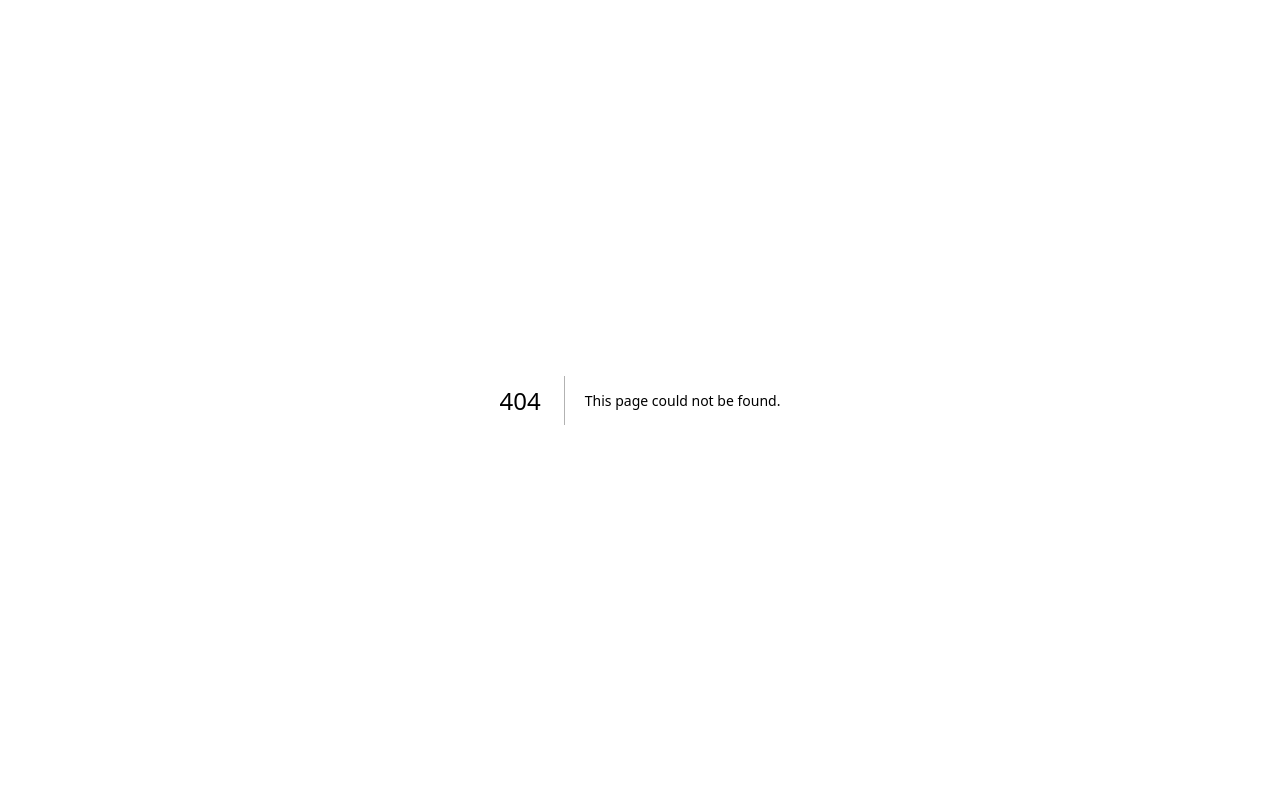
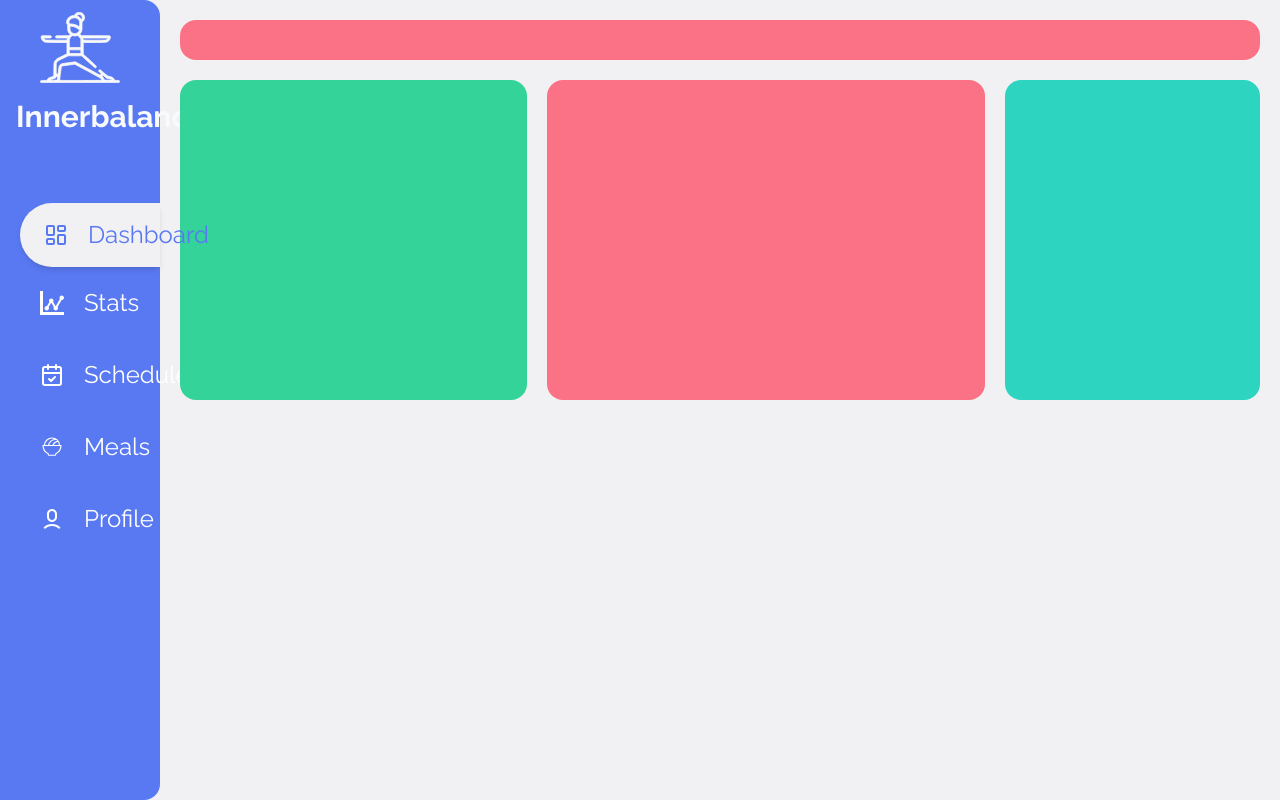
Before and after one commit to rajyavardhanbithale/yoga-trainer-0.1, a Next.js app: page /dashboard in a window 1280 px wide. Before the commit this address had no page. Built offline with nearby package versions, Linux system fonts and the light colour scheme; what tailwindcss-animated would draw is missing.

Commit message:
dashboard

```diff
--- /dev/null
+++ b/src/app/components/Dashboard/Calendar.tsx
@@ -0,0 +1,25 @@
+'use client'
+import { useState } from "react";
+import { DayPicker } from "react-day-picker";
+import "react-day-picker/dist/style.css";
+
+type Prop = {
+    epochTimes: number[];
+};
+
+
+export default function Calendar({ epochTimes }: Prop) {
+    const dates: Array<Date> = epochTimes.map(time => new Date(time));
+    const [selected, setSelected] = useState<Date[]>(dates);
+    return (
+        <>
+            <h1>sdf</h1>
+            <DayPicker
+                mode="multiple"
+                selected={selected}
+
+            />
+
+        </>
+    )
+}
--- /dev/null
+++ b/src/app/components/Dashboard/Dashboard.tsx
@@ -0,0 +1,17 @@
+'use client'
+
+export default function Dashboard(){
+    return(
+        <>
+            <div className="grid grid-cols-12 gap-5 m-5">
+                    <div className="col-span-12 min-h-[5vh] bg-rose-400 rounded-2xl"></div>
+
+                    <div className="col-span-4 min-h-[40vh] bg-emerald-400 rounded-2xl"></div>
+                    <div className="col-span-5 min-h-[40vh] bg-rose-400 rounded-2xl"></div>
+                    <div className="col-span-3 min-h-[40vh] bg-teal-400 rounded-2xl"></div>
+
+
+            </div>
+        </>
+    )
+}
--- /dev/null
+++ b/src/app/components/Dashboard/Sidebar.tsx
@@ -0,0 +1,101 @@
+'use client'
+
+import { Raleway } from "next/font/google";
+import { LuCalendarCheck, LuLayoutDashboard } from "react-icons/lu";
+import { ImStatsDots } from "react-icons/im";
+import { PiBowlFoodLight } from "react-icons/pi";
+import { useState } from "react";
+import { RiUser6Line } from "react-icons/ri";
+
+
+const raleway = Raleway(
+    {
+        subsets: ["latin"],
+        weight: ["100", "200", "300", "400", "500", "600", "700", "800", "900"]
+    }
+);
+
+export default function Sidebar() {
+
+    const [selected, setSelected] = useState<number>(0)
+    const menuItem = [
+        {
+            title: 'Dashboard',
+            icon: <LuLayoutDashboard />
+
+        },
+        {
+            title: 'Stats',
+            icon: <ImStatsDots />
+        },
+        {
+            title: 'Schedule',
+            icon: <LuCalendarCheck />
+        },
+        {
+            title: 'Meals',
+            icon: <PiBowlFoodLight />
+
+        },
+        {
+            title: 'Profile',
+            icon: <RiUser6Line />
+
+        }
+    ]
+
+
+
+    return (
+        <>
+            <div className={`w-full min-h-screen bg-accent ${raleway.className} rounded-r-2xl`}>
+                <div className="flex flex-col py-3 px-2">
+                    <img src="/dashboard/logo.svg" alt="logo" className="w-20 mx-auto" />
+                    <span
+                        className="text-slate-50 text-3xl capitalize py-2 text-center font-bold m-2">
+                        Innerbalance
+                    </span>
+                </div>
+                <div className="flex flex-col mt-10">
+                    {menuItem.map((item, idx) => (
+                        <>
+                            {selected !== idx &&
+
+                                <div
+                                    key={idx}
+                                    onClick={() => setSelected(idx)}
+                                    className="flex justify-start gap-5 align-middle items-center m-5 mx-10 cursor-pointer">
+
+                                    <div className="text-2xl text-white font-semibold my-auto">
+                                        {item.icon}
+                                    </div>
+
+                                    <span className="text-2xl text-white font-normal">
+                                        {item.title}
+                                    </span>
+                                </div>
+                            }
+
+                            {selected === idx &&
+                                <div
+                                    className="bg-[#f1f1f3] shadow-md animate-dashboard ml-5 flex justify-start gap-5 align-middle items-center py-4 px-6 rounded-l-full cursor-pointer">
+
+                                    <div className="text-2xl text-accent font-semibold my-auto">
+                                        {item.icon}
+                                    </div>
+
+                                    <span className="text-2xl text-accent font-normal">
+                                        {item.title}
+                                    </span>
+                                </div>
+                            }
+                        </>
+                    ))}
+
+                </div>
+
+            </div>
+
+        </>
+    )
+}
--- /dev/null
+++ b/src/app/dashboard/page.tsx
@@ -0,0 +1,23 @@
+'use client'
+
+import Calendar from "../components/Dashboard/Calendar";
+import Dashboard from "../components/Dashboard/Dashboard";
+import Sidebar from "../components/Dashboard/Sidebar";
+
+export default function Page() {
+    const Time = [1716202079000, 1716288479000, 1716374879000];
+    return (
+        <>
+            {/* <Calendar epochTimes={Time} /> */}
+
+            <div className="grid grid-cols-8">
+                <div className="xl:col-span-1">
+                    <Sidebar></Sidebar>
+                </div>
+                <div className="xl:col-span-7">
+                    <Dashboard></Dashboard>
+                </div>
+            </div>
+        </>
+    )
+}
--- a/src/app/globals.css
+++ b/src/app/globals.css
@@ -19,6 +19,8 @@
   --accent: #56a2dc;
   --button-text: #fffffe;
 }
+
+
 
 
 * {
@@ -288,3 +290,33 @@ body {
   overflow-y: hidden;
   overflow-x: auto;
 }
+
+
+.rdp-day_selected,
+.rdp-day_selected:focus-visible,
+.rdp-day_selected:hover {
+  color: white !important;
+  opacity: 1;
+  background-color: var(--accent) !important;
+}
+
+.rdp-weeknumber, .rdp-day {
+  margin: 3px !important;
+  border-radius: 30% !important;
+
+}
+
+@keyframes fade-down {
+  0% {
+      opacity: 0;
+      transform: translateX(2rem);
+  }
+  100% {
+      opacity: 1;
+      transform: translateX(0);
+
+  }
+}
+.animate-dashboard {
+  animation: fade-down 0.5s both;
+}
```
Also changed, not shown: package.json (+7 -0 lines), public/dashboard/logo.svg (added), src/app/page.tsx (line endings or trailing spaces), tailwind.config.ts (line endings or trailing spaces), 1 other file (tests, documents, lock files or other folders).
